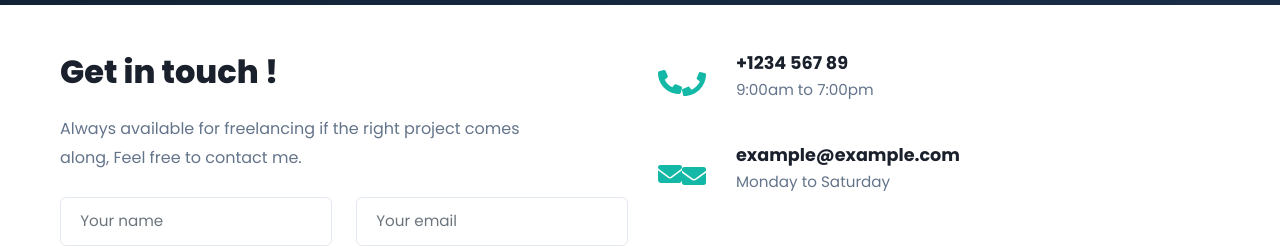
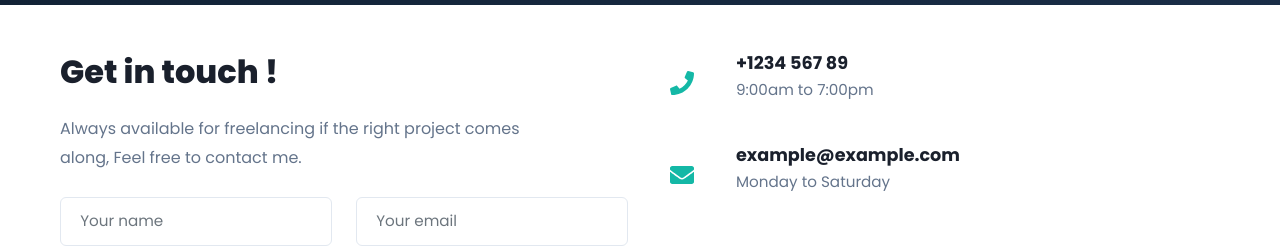
Before and after one commit to AbidKhohar/SelfOwnApp, a React (Vite) app: page /contact in a window 1280 px wide. Shown: the part 395-641 px from the top of the page. Built offline with nearby package versions, Linux system fonts and the light colour scheme; a small style sheet from the web is missing.

Commit message:
Contact
Contact

```diff
--- a/src/Components/Contacts/Contacts.tsx
+++ b/src/Components/Contacts/Contacts.tsx
@@ -1,91 +1,183 @@
+import React from 'react'
+
 import {  FaPhone, FaEnvelope  } from "react-icons/fa";
 
+
+
 function Contacts() {
+
   return (
+
     <div>
+
       {/* About Hero Section */}
+
       <section className="about-hero">
+
         <div className="container-fluid h-100">
+
           <div className="row justify-content-center align-items-center h-100">
+
             <div className="col-12 text-center">
+
               <h5 className="page-title fw-bold">Contact Me</h5>
+
             </div>
+
           </div>
+
         </div>
+
       </section>
 
 
 
 
 
+
+
+
+
+
+
       {/* ========== CONTACT SECTION ========== */}
+
       <section className="contact py-5">
+
         <div className="container">
+
           <div className="row">
+
             <div className="col-lg-6">
+
               <h2 className="contact-title">Get in touch !</h2>
+
               <p className="contact-description">
+
                 Always available for freelancing if the right project comes along, Feel free to contact me.
+
               </p>
 
+
+
               <form className="contact-form mt-4">
+
                 <div className="row">
+
                   <div className="col-md-6 mb-3">
+
                     <input type="text" placeholder="Your name" className="form-control contact-input" />
+
                   </div>
+
                   <div className="col-md-6 mb-3">
+
                     <input type="email" placeholder="Your email" className="form-control contact-input" />
+
                   </div>
+
                 </div>
 
+
+
                 <div className="row">
+
                   <div className="col-md-6 mb-3">
+
                     <input type="text" placeholder="your subject" className="form-control contact-input" />
+
                   </div>
+
                   <div className="col-md-6 mb-3">
+
                     <input type="text" placeholder="+00 1234 5678 90" className="form-control contact-input" />
+
                   </div>
+
                 </div>
 
+
+
                 <div className="mb-3">
+
                   <textarea placeholder="Enter your message..." className="form-control contact-input" rows={5}></textarea>
+
                 </div>
+
               </form>
+
               <button className="btn btn-primary mt-3">Send Message</button>
 
+
+
             </div>
+
             <div className="col-lg-6">
+
               <div className="contact-info">
+
                 <div className="contact-info-item">
+
                   <div className="contact-info-icon">
-                    <i className="fas fa-phone"><FaPhone/></i>
+
+                    <FaPhone/>
+
                   </div>
+
                   <div>
+
                     <h6>+1234 567 89</h6>
+
                     <p>9:00am to 7:00pm</p>
+
                   </div>
+
                 </div>
 
+
+
                 <div className="contact-info-item">
+
                   <div className="contact-info-icon">
-                    <i className="fas fa-envelope"><FaEnvelope/></i>
+
+                    <FaEnvelope/>
+
                   </div>
+
                   <div>
+
                     <h6>example@example.com</h6>
+
                     <p>Monday to Saturday</p>
+
                   </div>
+
                 </div>
+
               </div>
+
             </div>
+
           </div>
+
         </div>
+
       </section>
 
 
 
 
+
+
+
+
+
     </div>
+
   )
+
 }
 
+
+
 export default Contacts
```
